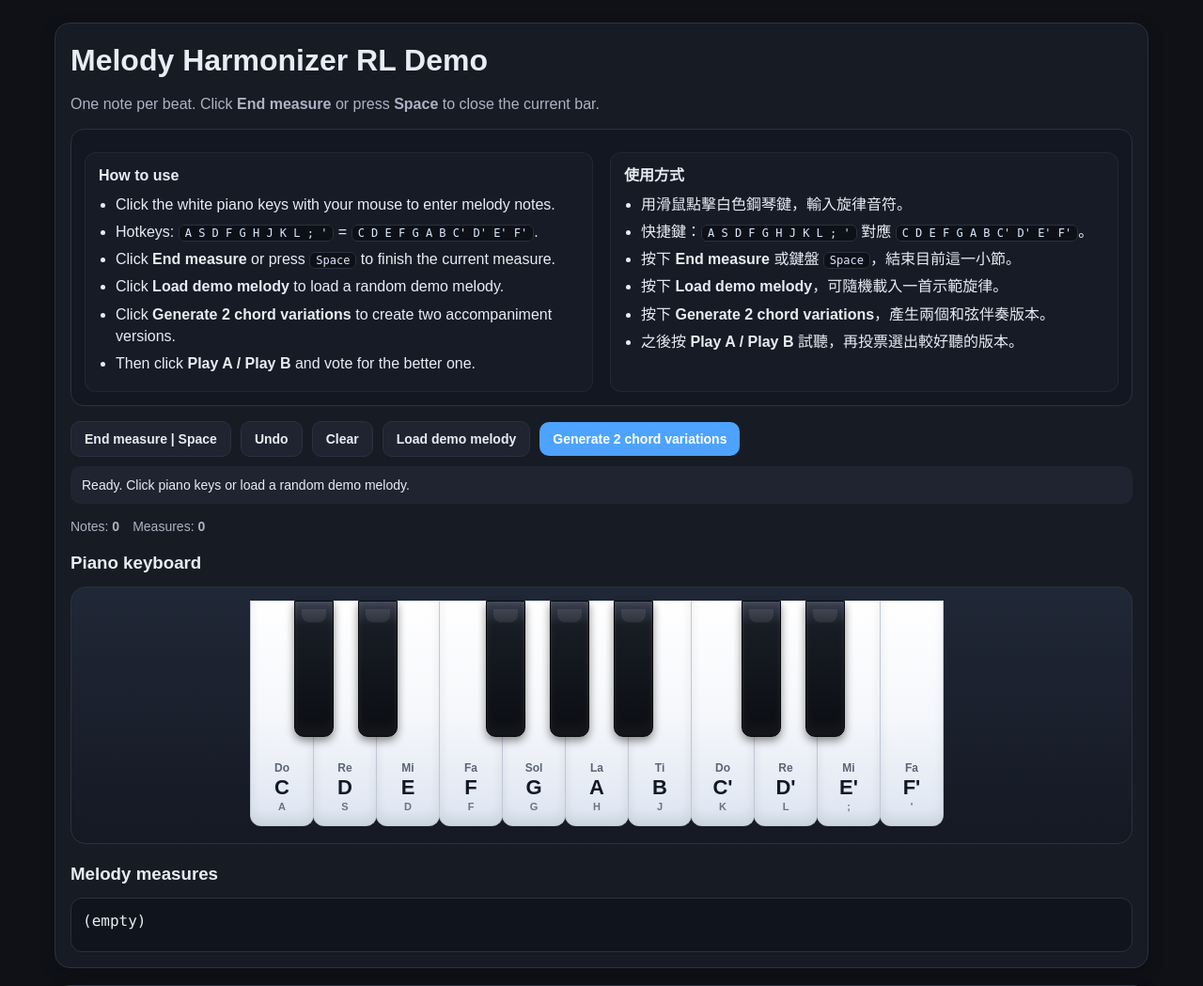
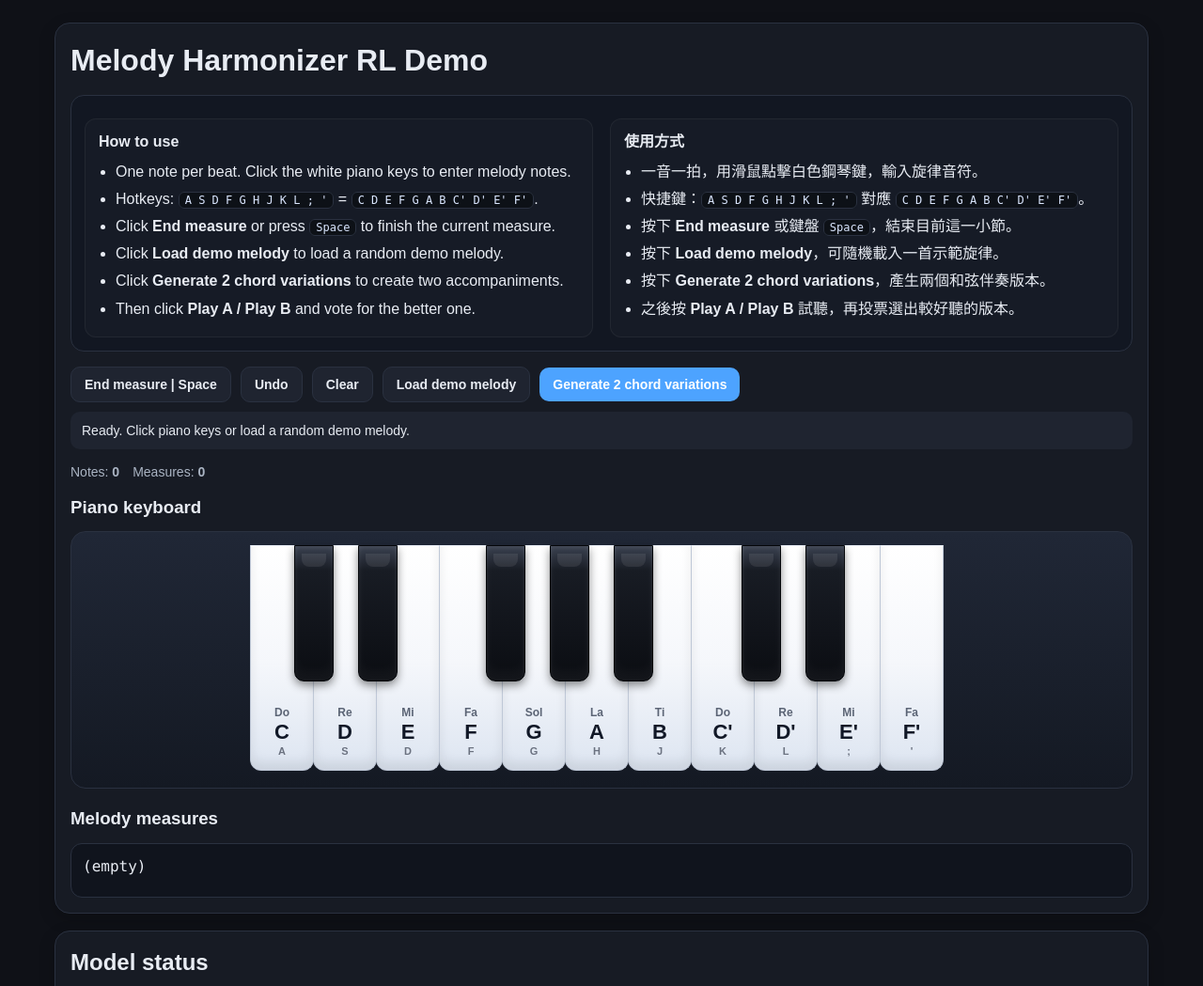
Before and after one commit to haoyunyang777/render_melody_service, a Flask app: page / in a window 1280 px wide. Shown: the top 1049 px of the page at 94% size. Run offline with Flask 3, Linux system fonts and the light colour scheme; some libraries are stand-ins or nearby versions.

Commit message:
Add files via upload

```diff
--- a/templates/index.html
+++ b/templates/index.html
@@ -424,20 +424,17 @@
   <div class="container">
     <div class="panel">
       <h1>Melody Harmonizer RL Demo</h1>
-      <p class="muted">
-        One note per beat. Click <strong>End measure</strong> or press <strong>Space</strong> to close the current bar.
-      </p>
 
       <div class="instruction-box">
         <div class="instruction-grid">
           <div class="instruction-card">
             <h3>How to use</h3>
             <ul>
-              <li>Click the white piano keys with your mouse to enter melody notes.</li>
+              <li>One note per beat. Click the white piano keys to enter melody notes.</li>
               <li>Hotkeys: <code>A S D F G H J K L ; '</code> = <code>C D E F G A B C' D' E' F'</code>.</li>
               <li>Click <strong>End measure</strong> or press <code>Space</code> to finish the current measure.</li>
               <li>Click <strong>Load demo melody</strong> to load a random demo melody.</li>
-              <li>Click <strong>Generate 2 chord variations</strong> to create two accompaniment versions.</li>
+              <li>Click <strong>Generate 2 chord variations</strong> to create two accompaniments.</li>
               <li>Then click <strong>Play A / Play B</strong> and vote for the better one.</li>
             </ul>
           </div>
@@ -445,7 +442,7 @@
           <div class="instruction-card">
             <h3>使用方式</h3>
             <ul>
-              <li>用滑鼠點擊白色鋼琴鍵，輸入旋律音符。</li>
+              <li>一音一拍，用滑鼠點擊白色鋼琴鍵，輸入旋律音符。</li>
               <li>快捷鍵：<code>A S D F G H J K L ; '</code> 對應 <code>C D E F G A B C' D' E' F'</code>。</li>
               <li>按下 <strong>End measure</strong> 或鍵盤 <code>Space</code>，結束目前這一小節。</li>
               <li>按下 <strong>Load demo melody</strong>，可隨機載入一首示範旋律。</li>
```
